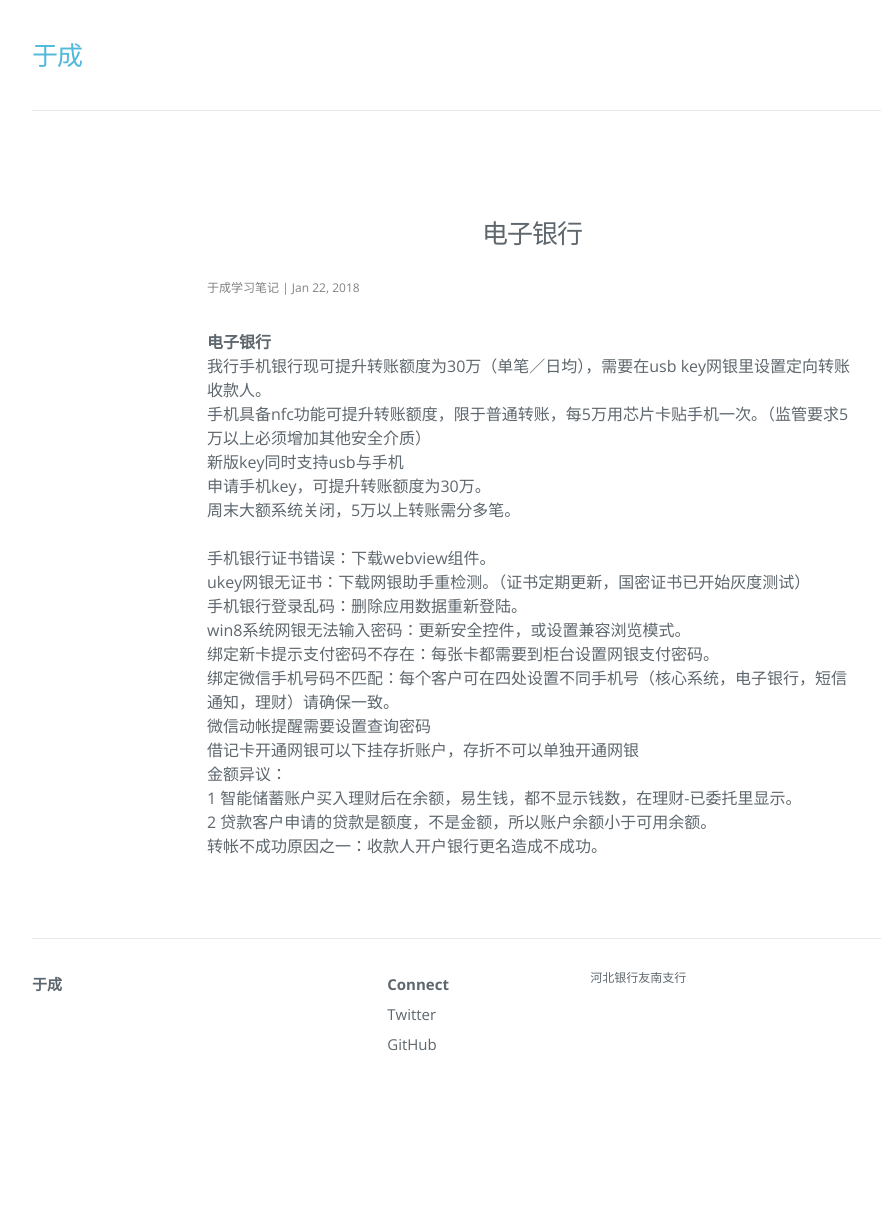
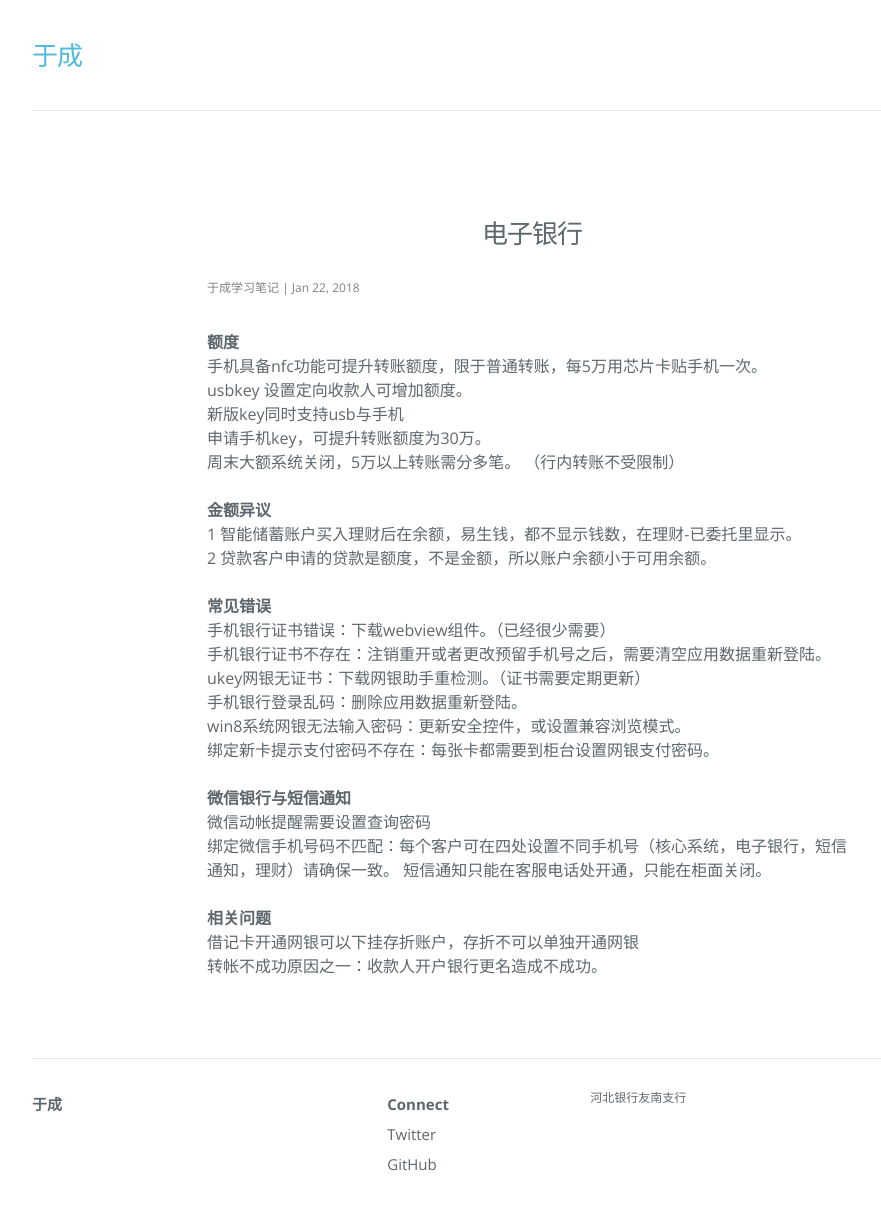
Before and after one commit to hebbank/jekyll, a Jekyll site: the page built from _posts/2018-01-22-dzyh.md, in a window 1280 px wide and 1247 px high. Shown: the top 1210 px of the window, without its empty margins (108-989 px from the left). Built offline with Jekyll 4.4.1, drawn with Linux system fonts in a browser that asks for light colours; nearby versions of some CDN libraries.

Commit message:
Update 电子银行

```diff
--- a/_posts/2018-01-22-dzyh.md
+++ b/_posts/2018-01-22-dzyh.md
@@ -4,22 +4,30 @@ layout: post
 categories: 电子银行
 tags: ''
 ---
-**电子银行**
-我行手机银行现可提升转账额度为30万（单笔／日均），需要在usb key网银里设置定向转账收款人。
-手机具备nfc功能可提升转账额度，限于普通转账，每5万用芯片卡贴手机一次。（监管要求5万以上必须增加其他安全介质）
+**额度**
+手机具备nfc功能可提升转账额度，限于普通转账，每5万用芯片卡贴手机一次。
+usbkey 设置定向收款人可增加额度。
 新版key同时支持usb与手机
 申请手机key，可提升转账额度为30万。
-周末大额系统关闭，5万以上转账需分多笔。
+周末大额系统关闭，5万以上转账需分多笔。 （行内转账不受限制）
 
-手机银行证书错误：下载webview组件。
-ukey网银无证书：下载网银助手重检测。（证书定期更新，国密证书已开始灰度测试）
+  **金额异议**
+1 智能储蓄账户买入理财后在余额，易生钱，都不显示钱数，在理财-已委托里显示。
+2 贷款客户申请的贷款是额度，不是金额，所以账户余额小于可用余额。
+
+**常见错误**
+手机银行证书错误：下载webview组件。（已经很少需要）
+手机银行证书不存在：注销重开或者更改预留手机号之后，需要清空应用数据重新登陆。
+ukey网银无证书：下载网银助手重检测。（证书需要定期更新）
 手机银行登录乱码：删除应用数据重新登陆。
 win8系统网银无法输入密码：更新安全控件，或设置兼容浏览模式。
 绑定新卡提示支付密码不存在：每张卡都需要到柜台设置网银支付密码。
+
+**微信银行与短信通知**
+微信动帐提醒需要设置查询密码
 绑定微信手机号码不匹配：每个客户可在四处设置不同手机号（核心系统，电子银行，短信通知，理财）请确保一致。
-微信动帐提醒需要设置查询密码
+短信通知只能在客服电话处开通，只能在柜面关闭。
+
+**相关问题**
 借记卡开通网银可以下挂存折账户，存折不可以单独开通网银
-金额异议：
-1 智能储蓄账户买入理财后在余额，易生钱，都不显示钱数，在理财-已委托里显示。
-2 贷款客户申请的贷款是额度，不是金额，所以账户余额小于可用余额。
 转帐不成功原因之一：收款人开户银行更名造成不成功。
```
